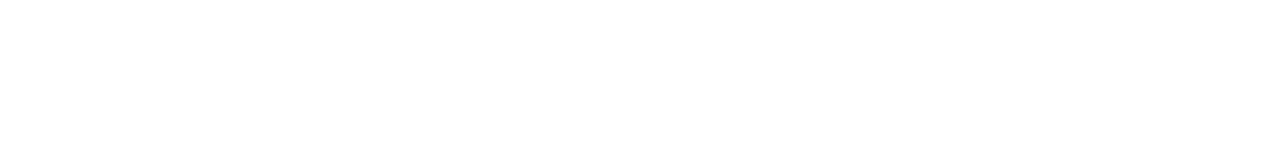
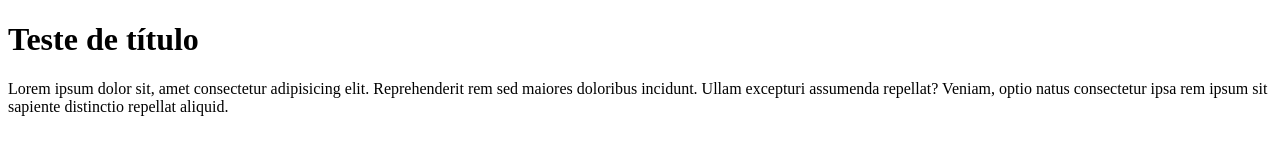
Before and after one commit to bernardcavaleiro/BdP-LadingPage, a plain HTML site: page Meu-Site/index.html in a window 1280 px wide. Drawn offline with Linux system fonts and the light colour scheme.

Commit message:
teste título

```diff
--- a/Meu-Site/index.html
+++ b/Meu-Site/index.html
@@ -7,6 +7,8 @@
     <title>SITE TESTE</title>
 </head>
 <body>
-
+    <h1>Teste de título</h1>
+    <p>Lorem ipsum dolor sit, amet consectetur adipisicing elit. Reprehenderit rem sed maiores doloribus incidunt. Ullam excepturi assumenda repellat? Veniam, optio natus consectetur ipsa rem ipsum sit sapiente distinctio repellat aliquid.
+    </p>
 </body>
 </html>
```
